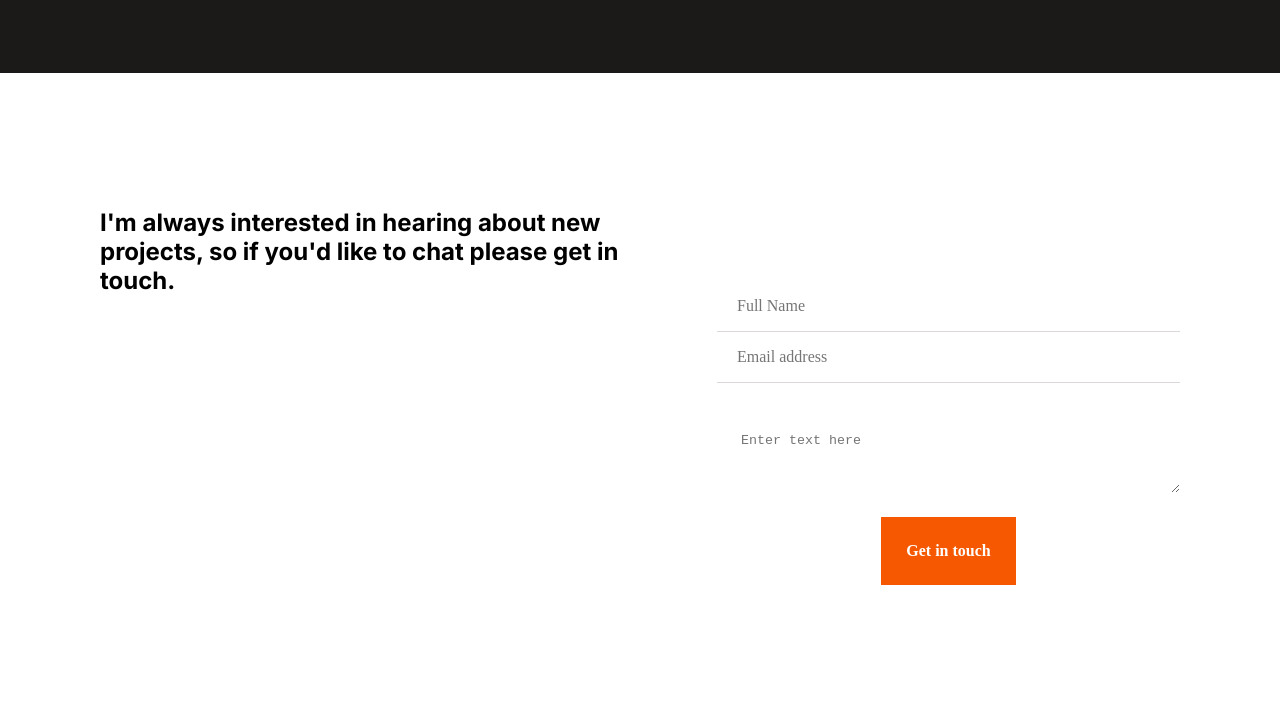
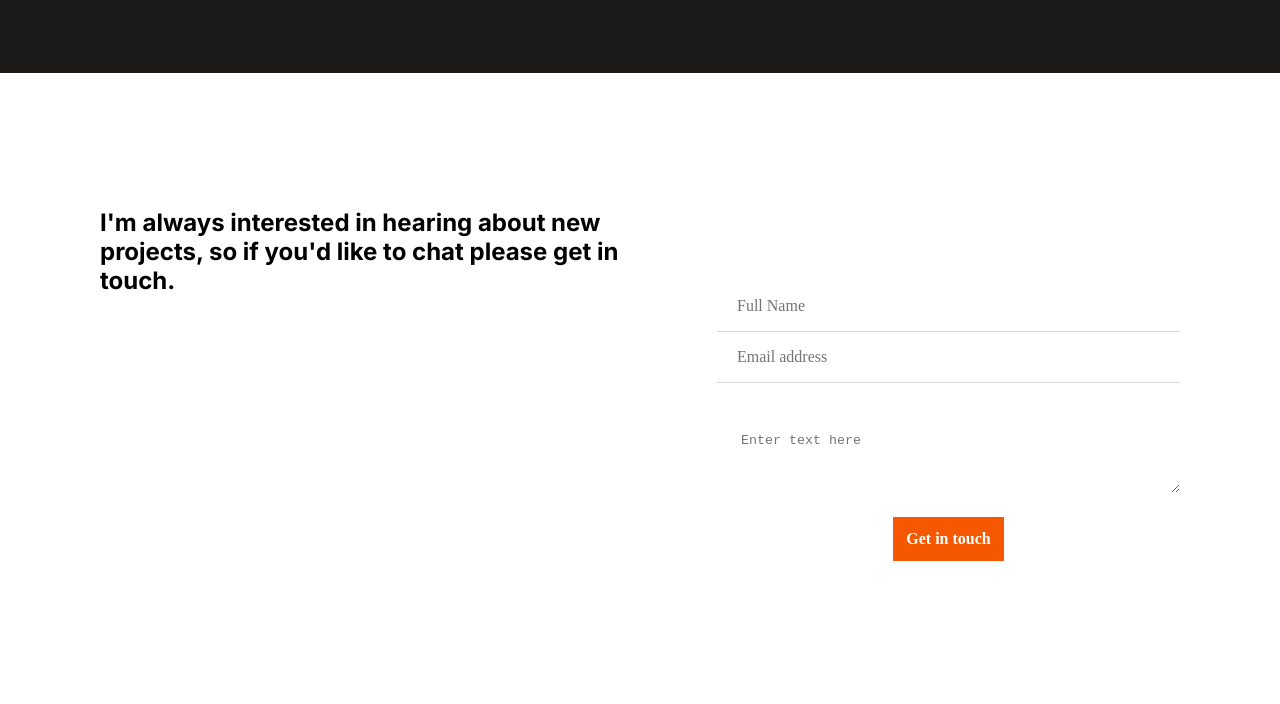
Before and after one commit to wayungi/contact-form, a website: page index.html in a window 1280 px wide. Shown: the part 6634-7338 px from the top of the page. Drawn offline with Linux system fonts and the light colour scheme.

Commit message:
UPDATE: submit button padding to 12px

```diff
--- a/css/main.css
+++ b/css/main.css
@@ -376,7 +376,7 @@ input[type="submit"] {
   all: unset;
   text-align: center;
   width: fit-content;
-  padding: 24px;
+  padding: 12px;
   margin: 0 auto;
   background-color: #f55800;
   border: 1px solid #f55800;
```
